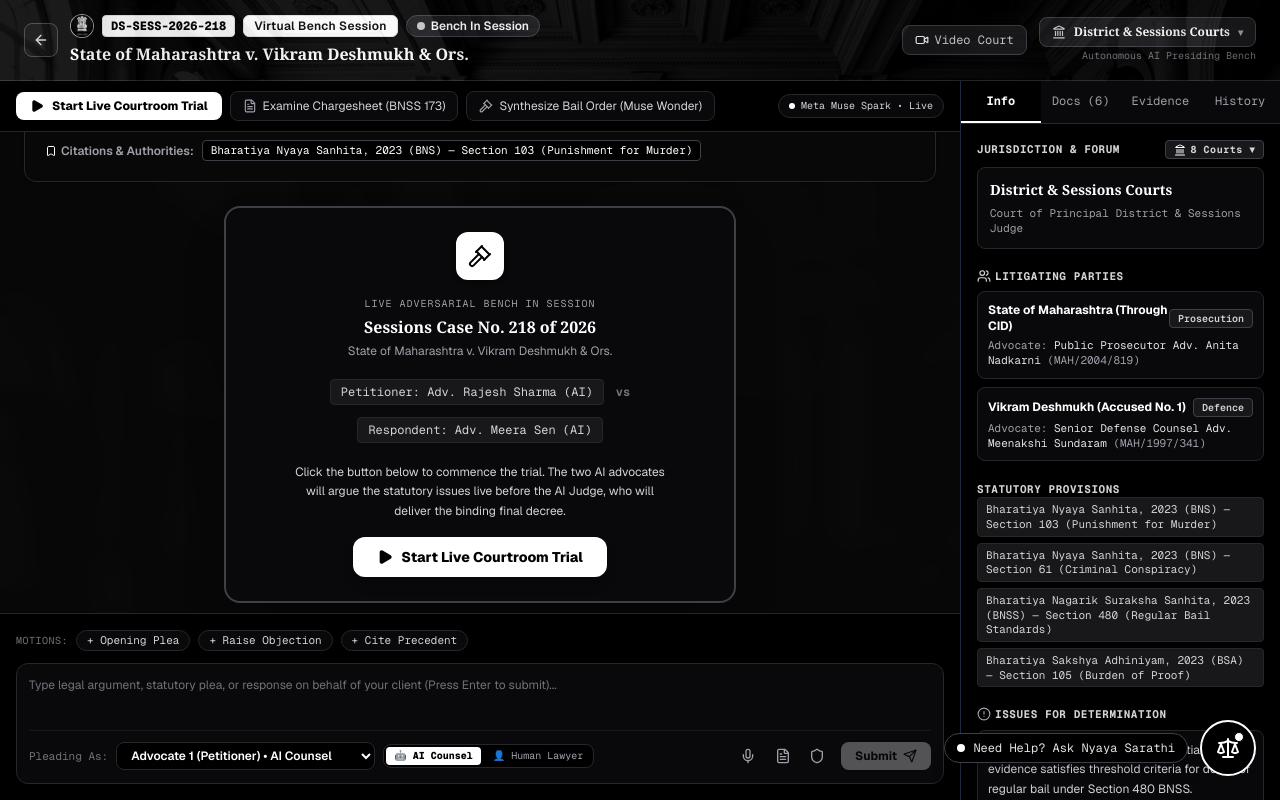
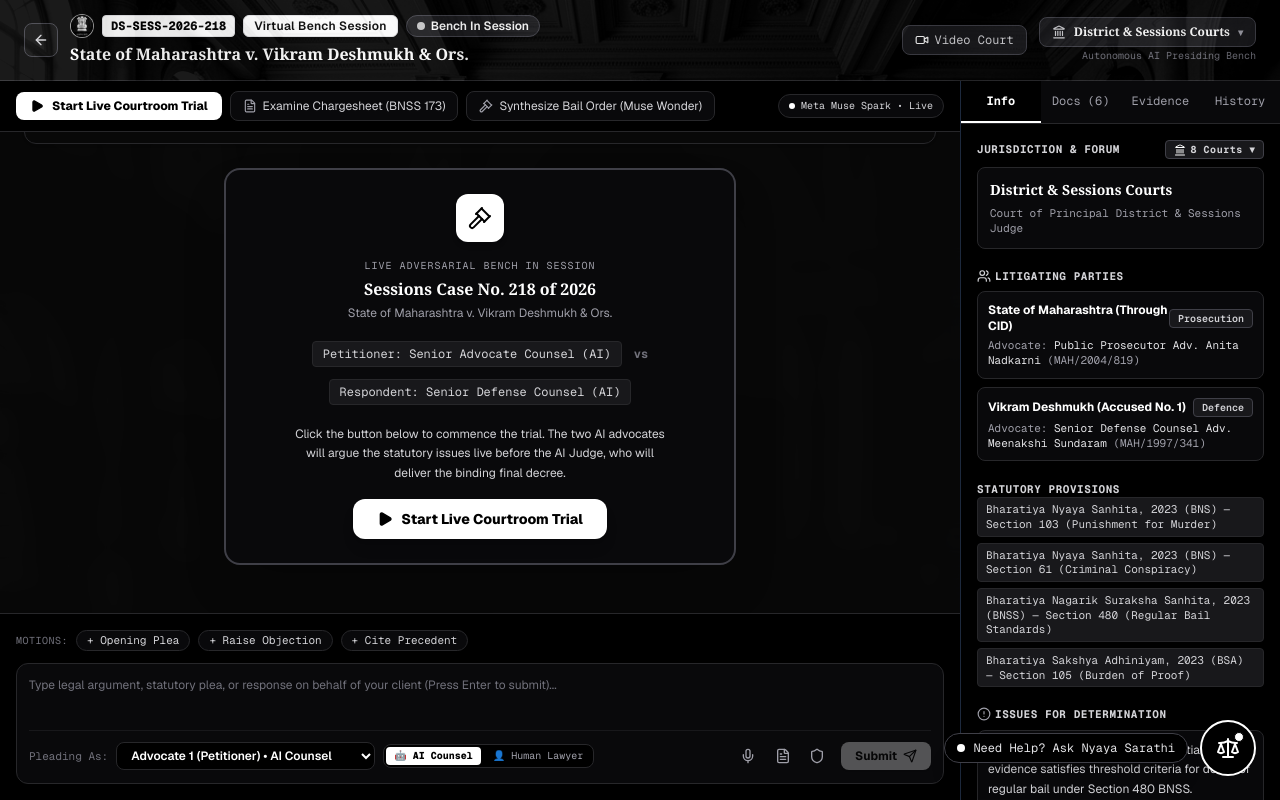
Before and after one commit to MohamedHaarishSherieff/Ai_Judge, a Next.js app: page /text-courtroom/DS-SESS-2026-218 in a window 1280 px wide. Built offline with nearby package versions, Linux system fonts and the light colour scheme.

Commit message:
fix: sanitize counsel designations and ensure institutional judicial roles across petitions

```diff
--- a/app/text-courtroom/[id]/page.tsx
+++ b/app/text-courtroom/[id]/page.tsx
@@ -127,9 +127,9 @@ export default function TextCourtroomSessionPage() {
 
       const courtTitle = parsedCase.courtLevel || 'High Court of State';
       const petName = parsedCase.parties[0]?.name || 'Petitioner';
-      const petAdv = parsedCase.parties[0]?.advocateName || 'Senior Adv. Rajesh Sharma';
+      const petAdv = parsedCase.parties[0]?.advocateName || 'Senior Advocate Counsel';
       const respName = parsedCase.parties[1]?.name || 'Respondent';
-      const respAdv = parsedCase.parties[1]?.advocateName || 'Adv. Meera Sen';
+      const respAdv = parsedCase.parties[1]?.advocateName || 'Senior Defense Counsel';
 
       const initialMsgs: Message[] = [];
 
@@ -287,9 +287,9 @@ export default function TextCourtroomSessionPage() {
     if (senderRole === 'AI Judge') {
       senderName = 'AI Presiding Judge';
     } else if (senderRole === 'Petitioner Counsel') {
-      senderName = isHuman ? `${caseData.parties[0]?.advocateName || 'Adv. [You] (Petitioner Counsel)'}` : `${caseData.parties[0]?.advocateName || 'Senior Adv. Rajesh Sharma'}`;
+      senderName = isHuman ? `${caseData.parties[0]?.advocateName || 'Adv. [You] (Petitioner Counsel)'}` : `${caseData.parties[0]?.advocateName || 'Senior Advocate Counsel'}`;
     } else {
-      senderName = isHuman ? `${caseData.parties[1]?.advocateName || 'Adv. [You] (Respondent Counsel)'}` : `${caseData.parties[1]?.advocateName || 'Adv. Meera Sen'}`;
+      senderName = isHuman ? `${caseData.parties[1]?.advocateName || 'Adv. [You] (Respondent Counsel)'}` : `${caseData.parties[1]?.advocateName || 'Senior Defense Counsel'}`;
     }
 
     const newMessage: Message = {
@@ -358,8 +358,8 @@ export default function TextCourtroomSessionPage() {
           // Step 1: Opposing AI Counsel raises formal statutory objection
           setTimeout(() => {
             const opposingName = isPetitionerUser
-              ? `${caseData.parties[1]?.advocateName || 'Adv. Meera Sen'} (Respondent Counsel)`
-              : `${caseData.parties[0]?.advocateName || 'Senior Adv. Rajesh Sharma'} (Petitioner Counsel)`;
+              ? `${caseData.parties[1]?.advocateName || 'Senior Defense Counsel'} (Respondent Counsel)`
+              : `${caseData.parties[0]?.advocateName || 'Senior Advocate Counsel'} (Petitioner Counsel)`;
 
             const objectionMsg: Message = {
               id: `msg-opp-obj-${Date.now()}`,
@@ -433,7 +433,7 @@ export default function TextCourtroomSessionPage() {
 
     if (payload.speakerRole === 'petitioner_counsel') {
       return {
-        speaker: isConst ? 'Senior Adv. Kapil Salve (Petitioner)' : isCrim ? 'Public Prosecutor (State CID)' : 'Senior Counsel (Petitioner)',
+        speaker: isConst ? 'Senior Constitutional Counsel (Petitioner)' : isCrim ? 'Public Prosecutor (State CID)' : 'Senior Counsel (Petitioner)',
         argument_text: isConst
           ? 'May it please this Hon\'ble Constitution Bench: Under Article 32 of the Constitution, we impugn the contested surveillance directives. The foundational doctrine in K.S. Puttaswamy v. Union of India (2017) establishes privacy as an essential fundamental right under Article 21. The executive scraping mechanism lacks prior judicial authorization and squarely fails the four-fold proportionality test.'
           : isCrim
@@ -451,7 +451,7 @@ export default function TextCourtroomSessionPage() {
 
     if (payload.speakerRole === 'respondent_counsel') {
       return {
-        speaker: isConst ? 'Solicitor General Tushar Mehta (Union of India)' : 'Senior Defense Counsel',
+        speaker: isConst ? 'Solicitor General of India (Union of India)' : 'Senior Defense Counsel',
         argument_text: isConst
           ? 'Objection, Your Honour! The Union submits that the petitioner has misconstrued the security protocols. Under Article 19(2) and Section 69 of the Information Technology Act, the State is duty-bound to protect national cybersecurity and sovereignty. The guidelines prescribe strict tiered administrative oversight satisfying due process of law.'
           : isCrim
@@ -505,9 +505,9 @@ export default function TextCourtroomSessionPage() {
 
     try {
       const petName = caseData.parties[0]?.name || 'Petitioner';
-      const petAdv = caseData.parties[0]?.advocateName || 'Senior Adv. Rajesh Sharma';
+      const petAdv = caseData.parties[0]?.advocateName || 'Senior Advocate Counsel';
       const respName = caseData.parties[1]?.name || 'Respondent';
-      const respAdv = caseData.parties[1]?.advocateName || 'Adv. Meera Sen';
+      const respAdv = caseData.parties[1]?.advocateName || 'Senior Defense Counsel';
 
       // Always anchor onto the official Clerk announcement
       const clerkMsg = messages.find(m => m.id === 'msg-clerk-call') || {
@@ -913,11 +913,11 @@ OPERATIVE ORDER: The Suit is hereby DECREED in favour of the Petitioner against
 
                 <div className="flex items-center justify-center gap-3 text-xs font-mono py-1 flex-wrap">
                   <span className="px-2.5 py-1 rounded bg-zinc-900 border border-zinc-800 text-zinc-300">
-                    Petitioner: Adv. Rajesh Sharma (AI)
+                    Petitioner: Senior Advocate Counsel (AI)
                   </span>
                   <span className="text-zinc-500 font-bold">vs</span>
                   <span className="px-2.5 py-1 rounded bg-zinc-900 border border-zinc-800 text-zinc-300">
-                    Respondent: Adv. Meera Sen (AI)
+                    Respondent: Senior Defense Counsel (AI)
                   </span>
                 </div>
 
@@ -1257,12 +1257,12 @@ OPERATIVE ORDER: The Suit is hereby DECREED in favour of the Petitioner against
             <div>
               <div className="text-[10px] uppercase tracking-wider font-mono text-zinc-400">Petitioner / Decree Holder</div>
               <div className="text-sm font-bold text-white mt-0.5">{caseData.parties[0]?.name}</div>
-              <div className="text-[11px] text-zinc-400 font-mono">Rep. by: Adv. Rajesh Sharma, Senior Advocate</div>
+              <div className="text-[11px] text-zinc-400 font-mono">Rep. by: Senior Advocate Counsel</div>
             </div>
             <div className="sm:border-l sm:border-zinc-800 sm:pl-4">
               <div className="text-[10px] uppercase tracking-wider font-mono text-zinc-400">Respondent / Judgment Debtor</div>
               <div className="text-sm font-bold text-white mt-0.5">{caseData.parties[1]?.name}</div>
-              <div className="text-[11px] text-zinc-400 font-mono">Rep. by: Adv. Meenakshi Sundaram, Advocate</div>
+              <div className="text-[11px] text-zinc-400 font-mono">Rep. by: Senior Defense Counsel</div>
             </div>
           </div>
 
--- a/scripts/test_courtroom_modes.js
+++ b/scripts/test_courtroom_modes.js
@@ -12,9 +12,9 @@ const assert = require('assert');
 function simulateInitialMessages(caseData, petMode, respMode) {
   const courtTitle = caseData.courtLevel || 'High Court of State';
   const petName = caseData.parties[0]?.name || 'Petitioner';
-  const petAdv = caseData.parties[0]?.advocateName || 'Senior Adv. Rajesh Sharma';
+  const petAdv = caseData.parties[0]?.advocateName || 'Senior Advocate Counsel';
   const respName = caseData.parties[1]?.name || 'Respondent';
-  const respAdv = caseData.parties[1]?.advocateName || 'Adv. Meera Sen';
+  const respAdv = caseData.parties[1]?.advocateName || 'Senior Defense Counsel';
 
   const initialMsgs = [];
 
@@ -89,7 +89,7 @@ function runModeTests() {
     courtLevel: 'High Court of State',
     parties: [
       { id: 'p1', name: 'Verma Technologies Pvt. Ltd.', advocateName: 'Adv. [You] (D/4829/2026)' },
-      { id: 'p2', name: 'Bharat Cloud Infrastructure Ltd.', advocateName: 'Adv. Meera Sen' }
+      { id: 'p2', name: 'Bharat Cloud Infrastructure Ltd.', advocateName: 'Senior Defense Counsel' }
     ]
   };
 
@@ -107,7 +107,7 @@ function runModeTests() {
   assert.strictEqual(humanVsAiMsgs.length, 3, 'Human vs AI must have Clerk, AI Resp appearance, and Judge invite');
   assert.strictEqual(humanVsAiMsgs.some(m => m.senderRole === 'Petitioner Counsel'), false, 'AI must NEVER speak for Human Petitioner');
   assert.strictEqual(verifyBadge('Petitioner Counsel', 'Adv. [You] (D/4829/2026)', true), 'Human Advocate');
-  assert.strictEqual(verifyBadge('Respondent Counsel', 'Adv. Meera Sen', false), 'AI Legal Counsel');
+  assert.strictEqual(verifyBadge('Respondent Counsel', 'Senior Defense Counsel', false), 'AI Legal Counsel');
   console.log('  ✓ AI never pre-generates speech for Human Petitioner.');
   console.log('  ✓ Badging renders "Human Advocate" for Petitioner and "AI Legal Counsel" for Respondent.');
 
@@ -117,7 +117,7 @@ function runModeTests() {
   assert.strictEqual(aiVsHumanMsgs.length, 3, 'AI vs Human must have Clerk, AI Pet appearance, and Judge invite to Respondent');
   assert.strictEqual(aiVsHumanMsgs.some(m => m.senderRole === 'Respondent Counsel'), false, 'AI must NEVER speak for Human Respondent');
   assert.strictEqual(verifyBadge('Respondent Counsel', 'Adv. [You] (D/4829/2026)', true), 'Human Advocate');
-  assert.strictEqual(verifyBadge('Petitioner Counsel', 'Senior Adv. Rajesh Sharma', false), 'AI Legal Counsel');
+  assert.strictEqual(verifyBadge('Petitioner Counsel', 'Senior Advocate Counsel', false), 'AI Legal Counsel');
   console.log('  ✓ AI never pre-generates speech for Human Respondent.');
   console.log('  ✓ Badging correctly isolates Human Respondent from AI Petitioner.');
 
--- a/src/data/mockData.ts
+++ b/src/data/mockData.ts
@@ -122,8 +122,8 @@ export const MOCK_CASES: Case[] = [
     nextHearing: 'Today (Live Bench)',
     summary: 'Constitutional challenge under Article 32 regarding mass automated algorithmic surveillance, asserting violation of Fundamental Rights under Articles 14, 19(1)(a), and 21 (Puttaswamy privacy doctrine).',
     parties: [
-      { id: 'p1', name: 'Citizens for Digital Privacy (NGO)', role: 'Petitioner', advocateName: 'Senior Adv. Kapil Salve', barCouncilNo: 'SCBA/1988/042' },
-      { id: 'p2', name: 'Union of India (Ministry of Home Affairs)', role: 'Respondent', advocateName: 'Solicitor General Tushar Mehta', barCouncilNo: 'BCI/1985/109' },
+      { id: 'p1', name: 'Citizens for Digital Privacy (NGO)', role: 'Petitioner', advocateName: 'Senior Constitutional Counsel', barCouncilNo: 'SCBA/1988/042' },
+      { id: 'p2', name: 'Union of India (Ministry of Home Affairs)', role: 'Respondent', advocateName: 'Solicitor General of India', barCouncilNo: 'BCI/1985/109' },
     ],
     statutoryActs: [
       'Constitution of India — Article 32 (Writ Jurisdiction)',
@@ -151,8 +151,8 @@ export const MOCK_CASES: Case[] = [
     nextHearing: 'Today (Live Bench)',
     summary: 'Commercial Summary Suit under Order XXXVII CPC for recovery of ₹14,82,00,000/- on account of persistent cloud outage, SLA default under Section 74 Indian Contract Act 1872, and damages under Section 43A IT Act.',
     parties: [
-      { id: 'p1', name: 'Verma Technologies Pvt. Ltd.', role: 'Petitioner', advocateName: 'Senior Adv. Rajesh Sharma', barCouncilNo: 'D/4829/2012' },
-      { id: 'p2', name: 'Bharat Cloud Infrastructure Ltd.', role: 'Respondent', advocateName: 'Adv. Meera Sen', barCouncilNo: 'MH/1920/2015' },
+      { id: 'p1', name: 'Verma Technologies Pvt. Ltd.', role: 'Petitioner', advocateName: 'Senior Advocate Counsel', barCouncilNo: 'D/4829/2012' },
+      { id: 'p2', name: 'Bharat Cloud Infrastructure Ltd.', role: 'Respondent', advocateName: 'Senior Defense Counsel', barCouncilNo: 'MH/1920/2015' },
     ],
     statutoryActs: [
       'Order XXXVII Code of Civil Procedure, 1908 (Summary Suits)',
@@ -178,8 +178,8 @@ export const MOCK_CASES: Case[] = [
     nextHearing: 'Today (Live Bench)',
     summary: 'Writ petition under Article 226 challenging arbitrary administrative seizure of digital warehouse stock inventories and seeking enforcement of commercial procedural protections.',
     parties: [
-      { id: 'p1', name: 'Federation of Retail Traders', role: 'Petitioner', advocateName: 'Senior Adv. Rajesh Sharma', barCouncilNo: 'D/1482/2012' },
-      { id: 'p2', name: 'State Commissioner of Revenue', role: 'Respondent', advocateName: 'Additional Advocate General K. V. Subramanian', barCouncilNo: 'MAH/2001/412' },
+      { id: 'p1', name: 'Federation of Retail Traders', role: 'Petitioner', advocateName: 'Senior Advocate Counsel', barCouncilNo: 'D/1482/2012' },
+      { id: 'p2', name: 'State Commissioner of Revenue', role: 'Respondent', advocateName: 'Additional Advocate General', barCouncilNo: 'MAH/2001/412' },
     ],
     statutoryActs: [
       'Constitution of India — Article 226 (High Court Writ Powers)',
@@ -442,7 +442,7 @@ export const MOCK_DOCUMENTS: Document[] = [
     caseId: 'HC-COMM-2026-781',
     name: 'Verma_Technologies_v_Bharat_Cloud_Petition.pdf',
     type: 'Petition',
-    uploadedBy: 'Senior Adv. Rajesh Sharma',
+    uploadedBy: 'Senior Advocate Counsel',
     uploadedRole: 'Petitioner Counsel',
     uploadedDate: '04 Nov 2026',
     fileSize: '1.84 MB',
@@ -455,7 +455,7 @@ export const MOCK_DOCUMENTS: Document[] = [
     caseId: 'HC-WRIT-2026-512',
     name: 'Writ_Petition_Article226_Inventory_Seizure.pdf',
     type: 'Petition',
-    uploadedBy: 'Senior Adv. Rajesh Sharma',
+    uploadedBy: 'Senior Advocate Counsel',
     uploadedRole: 'Petitioner Counsel',
     uploadedDate: '22 Jan 2026',
     fileSize: '3.4 MB',
@@ -468,7 +468,7 @@ export const MOCK_DOCUMENTS: Document[] = [
     caseId: 'SC-WP-2026-104',
     name: 'Writ_Petition_Article32_Privacy_Violation.pdf',
     type: 'Petition',
-    uploadedBy: 'Senior Adv. Kapil Salve',
+    uploadedBy: 'Senior Constitutional Counsel',
     uploadedRole: 'Petitioner Counsel',
     uploadedDate: '15 Jan 2026',
     fileSize: '4.2 MB',
@@ -481,7 +481,7 @@ export const MOCK_DOCUMENTS: Document[] = [
     caseId: 'HC-CRL-2026-302',
     name: 'Police_Chargesheet_FIR_Section173_BNSS.pdf',
     type: 'Written Statement',
-    uploadedBy: 'Public Prosecutor Nadkarni',
+    uploadedBy: 'Public Prosecutor (State CID)',
     uploadedRole: 'Petitioner Counsel',
     uploadedDate: '02 Feb 2026',
     fileSize: '8.7 MB',
@@ -494,7 +494,7 @@ export const MOCK_DOCUMENTS: Document[] = [
     caseId: 'DC-CS-2026-088',
     name: 'OrderXXXIX_Injunction_Application_Plaint.pdf',
     type: 'Petition',
-    uploadedBy: 'Adv. Suresh Chandran',
+    uploadedBy: 'Civil Litigation Counsel',
     uploadedRole: 'Petitioner Counsel',
     uploadedDate: '12 Jan 2026',
     fileSize: '3.1 MB',
@@ -507,7 +507,7 @@ export const MOCK_DOCUMENTS: Document[] = [
     caseId: 'HC-COMM-2026-042',
     name: 'Master_Service_Agreement_Ex_P01.pdf',
     type: 'Affidavit',
-    uploadedBy: 'Senior Adv. Rajesh Sharma',
+    uploadedBy: 'Senior Advocate Counsel',
     uploadedRole: 'Petitioner Counsel',
     uploadedDate: '08 Jan 2026',
     fileSize: '2.8 MB',
```
Also changed, not shown: app/cases/new/page.tsx (+6 -6 lines).
